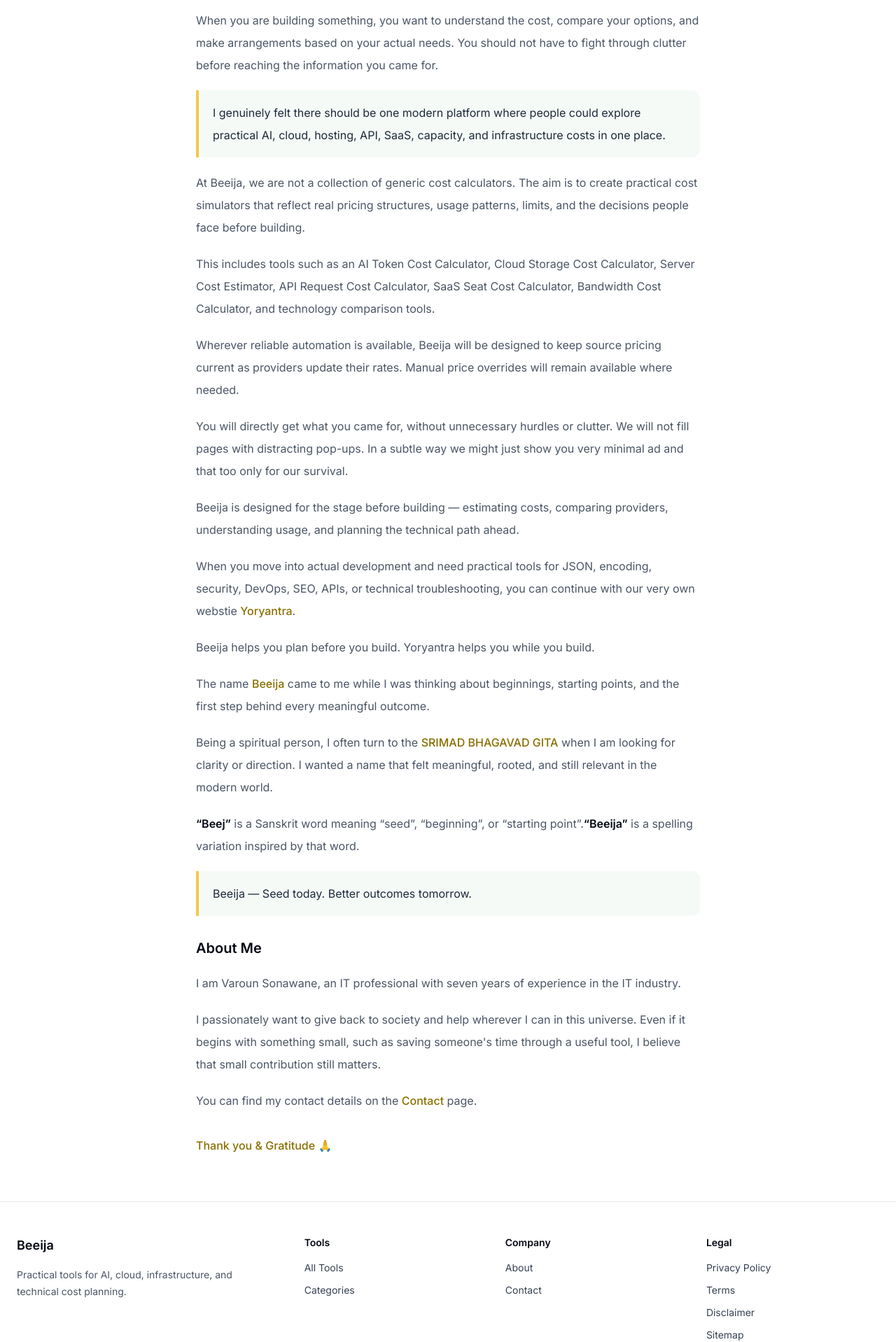
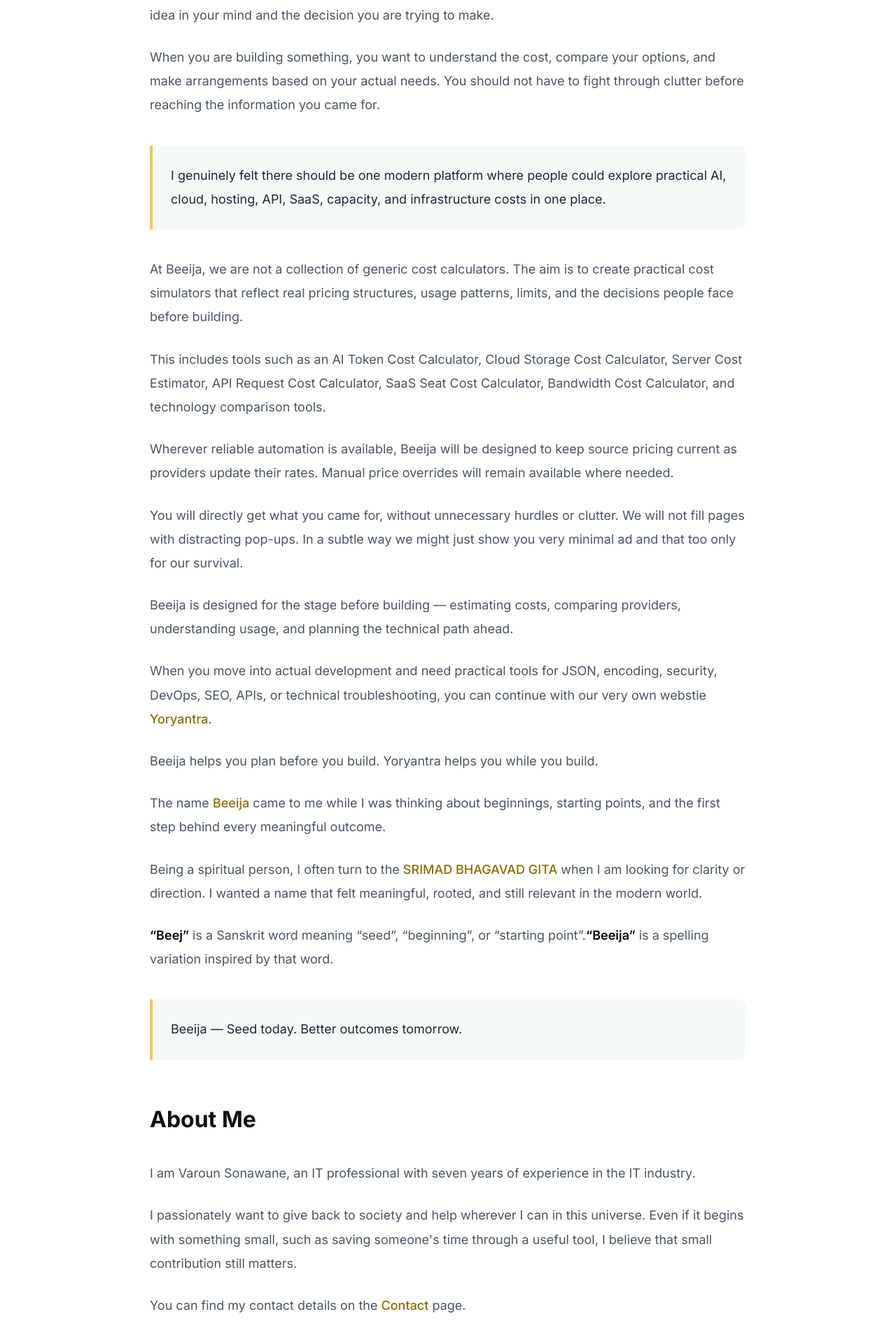
Before and after one commit to vaarunsonawwane-ops/beeija, a Next.js app: page /about in a window 1280 px wide. Shown: the part 644-2562 px from the top of the page at 70% size. Built offline with nearby package versions, Linux system fonts and the light colour scheme.

Commit message:
Update page.tsx

```diff
--- a/app/about/page.tsx
+++ b/app/about/page.tsx
@@ -14,12 +14,12 @@
 export default function AboutPage() {
   return (
     <main className="min-h-screen bg-white">
-      <section className="mx-auto max-w-3xl px-6 py-16">
-        <h1 className="text-4xl font-bold tracking-tight text-gray-950">
+      <section className="mx-auto max-w-[900px] px-6 py-[70px]">
+        <h1 className="mb-[45px] text-[34px] font-bold tracking-tight text-[#111] md:text-[42px]">
           About Beeija
         </h1>
 
-        <div className="mt-8 space-y-5 text-base leading-8 text-gray-600">
+        <div className="text-[17px] leading-[1.9] text-gray-600 md:text-[18px] [&>p]:mb-[26px]">
           <p>
             Beeija is a practical platform for business owners, founders, CEOs,
             cloud architects, developers, and anyone who wants to understand
@@ -51,7 +51,7 @@
             the information you came for.
           </p>
 
-          <div className="rounded-r-xl border-l-4 border-[#F2C94C] bg-[#F5FAF7] px-5 py-4">
+          <div className="my-[40px] rounded-r-xl border-l-4 border-[#F2C94C] bg-[#F5FAF7] p-[26px]">
             <p className="text-gray-800">
               I genuinely felt there should be one modern platform where people
               could explore practical AI, cloud, hosting, API, SaaS, capacity,
@@ -139,13 +139,13 @@
             is a spelling variation inspired by that word.
           </p>
 
-          <div className="rounded-r-xl border-l-4 border-[#F2C94C] bg-[#F5FAF7] px-5 py-4">
+          <div className="my-[40px] rounded-r-xl border-l-4 border-[#F2C94C] bg-[#F5FAF7] p-[26px]">
             <p className="text-gray-800">
               Beeija — Seed today. Better outcomes tomorrow.
             </p>
           </div>
 
-          <h2 className="pt-3 text-xl font-semibold text-gray-950">
+          <h2 className="mb-[30px] mt-[55px] text-[28px] font-bold text-[#111] md:text-[32px]">
             About Me
           </h2>
 
@@ -172,7 +172,7 @@
             page.
           </p>
 
-          <p className="pt-3 font-medium text-[var(--yellow-dark)]">
+          <p className="mt-[60px] text-[22px] font-bold text-[#111]">
             Thank you &amp; Gratitude 🙏
           </p>
         </div>
```
